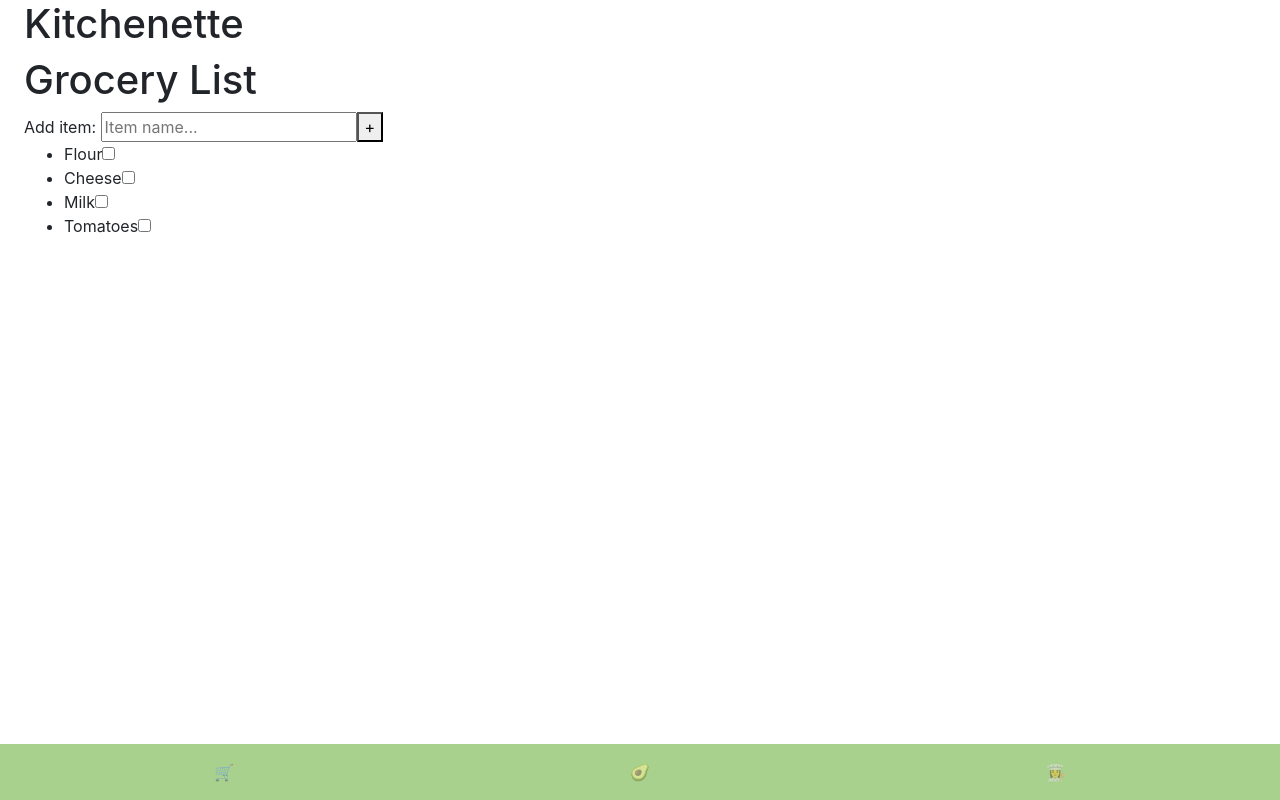
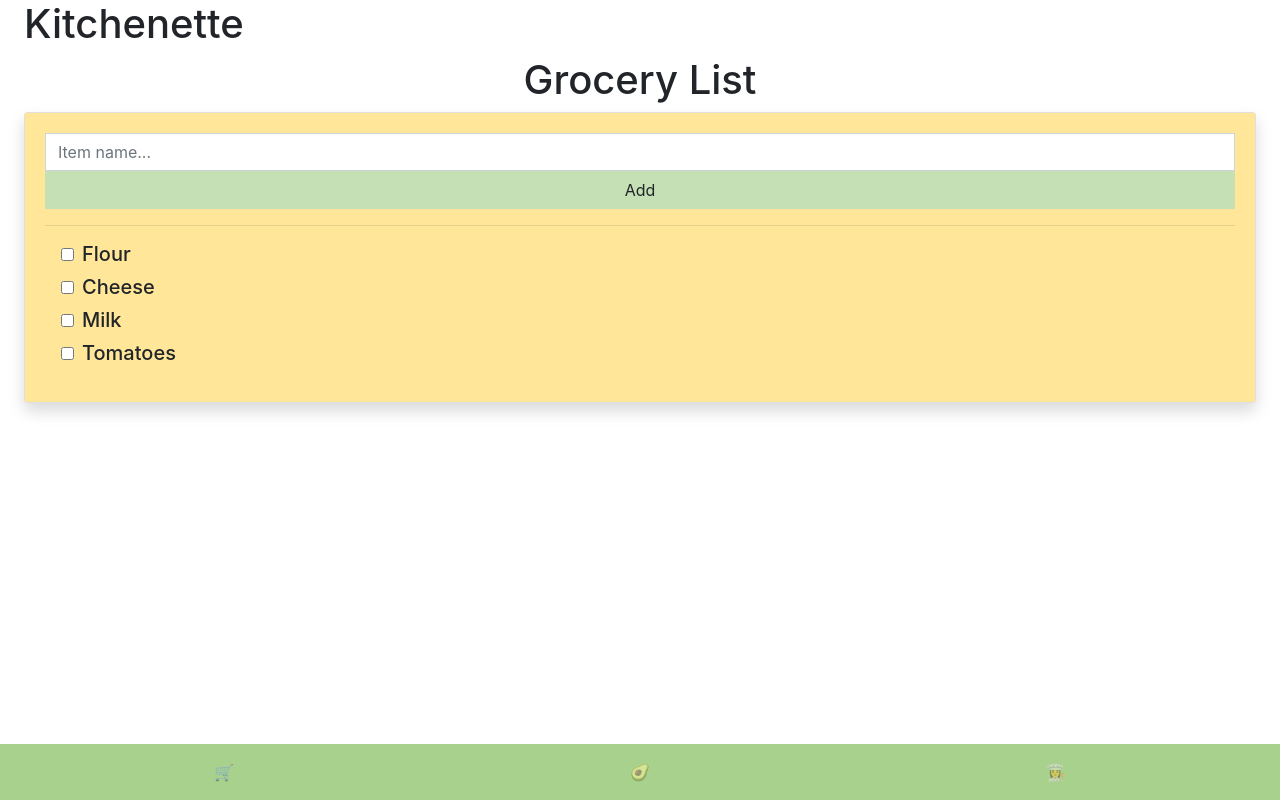
Before and after one commit to danielzairin/grocery-buddy, a React (Create React App) app: page /GroceryList in a window 1280 px wide. Built offline with nearby package versions, Linux system fonts and the light colour scheme.

Commit message:
Added styling to grocery list

```diff
--- a/src/components/GroceryList.js
+++ b/src/components/GroceryList.js
@@ -16,26 +16,42 @@ function GroceryList() {
       checked: false,
     };
     setItems((prevItems) => [...prevItems, newItem]);
+    event.target.reset();
   }
 
   return (
     <div>
-      <h1>Grocery List</h1>
+      <h1 className="text-center">Grocery List</h1>
 
+      <div className="card shadow">
+        <div className="card-body bg-warning">
           <form onSubmit={addItem}>
-        <span>Add item: </span>
-        <input type="text" placeholder="Item name..." name="name" />
-        <button>+</button>
+            <input
+              className="form-control rounded-0"
+              type="text"
+              placeholder="Item name..."
+              name="name"
+              required
+              autoComplete="off"
+              spellCheck="false"
+            />
+            <button className="btn btn-secondary btn-block rounded-0">
+              Add
+            </button>
           </form>
 
-      <ul>
+          <hr />
+
+          <ul className="list-unstyled px-3">
             {items.map((item) => (
-          <li key={item.id}>
-            <span>{item.name}</span>
+              <li className="my-2" key={item.id}>
                 <input type="checkbox" defaultChecked={item.checked} />
+                <span className="h5 m-2">{item.name}</span>
               </li>
             ))}
           </ul>
+        </div>
+      </div>
     </div>
   );
 }
```
Lines whose indentation alone changed are shown as unchanged.
